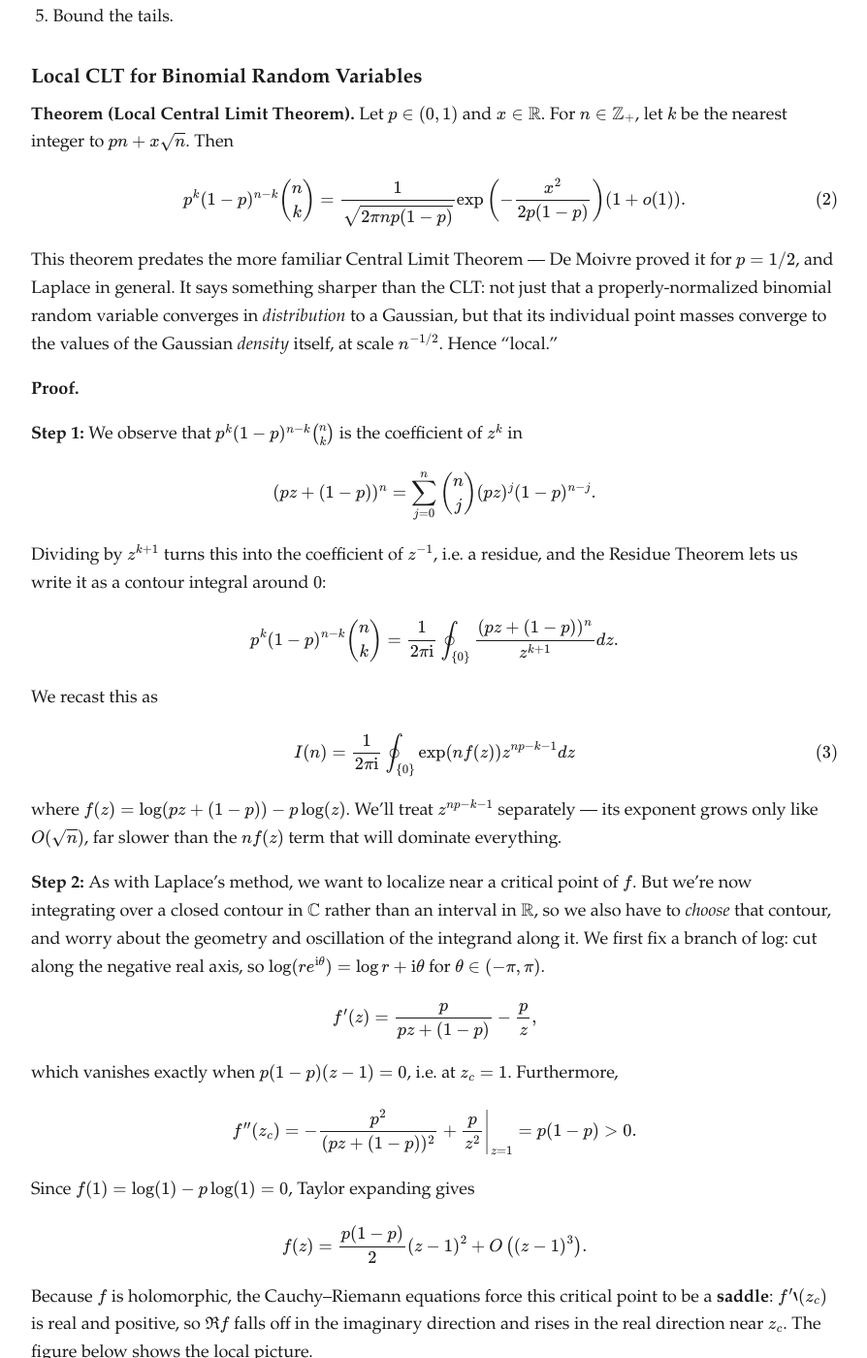
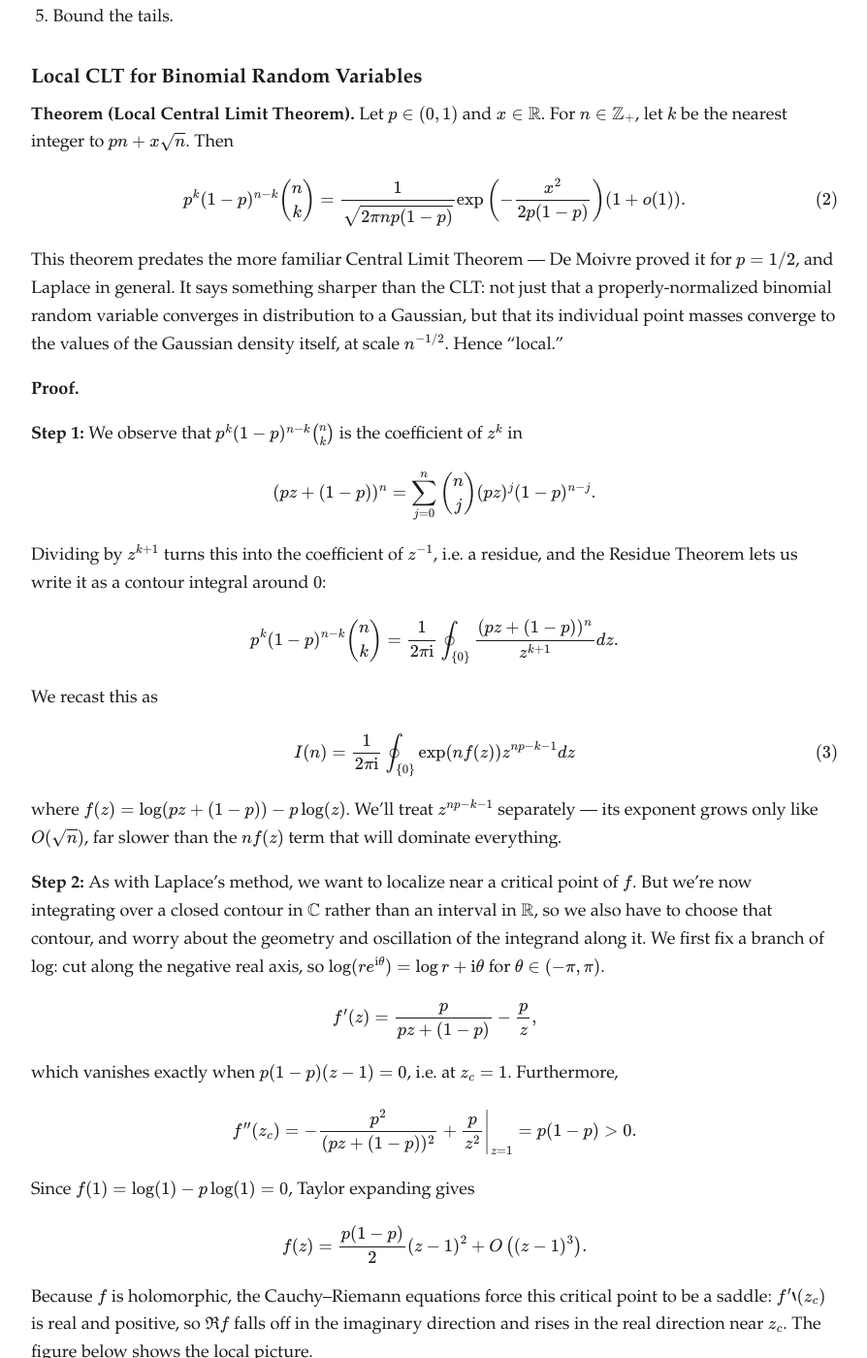
Before and after one commit to oakleafwarrior/oakleafwarrior.github.io, a Jekyll site: the page built from _posts/2026-08-06-steepest-descent-ii-local-clt.md, in a window 1280 px wide and 1400 px high, scrolled down 933 px. Shown: the whole window at 97% size, without its empty margins (192-1086 px from the left). Built offline with Jekyll 4.4.1, drawn with Linux system fonts in a browser that asks for light colours.

Commit message:
removing transcription errors

```diff
--- a/_posts/2026-08-06-steepest-descent-ii-local-clt.md
+++ b/_posts/2026-08-06-steepest-descent-ii-local-clt.md
@@ -41,7 +41,7 @@ $$
 \end{equation}
 $$
 
-This theorem predates the more familiar Central Limit Theorem — De Moivre proved it for $p=1/2$, and Laplace in general. It says something sharper than the CLT: not just that a properly-normalized binomial random variable converges in *distribution* to a Gaussian, but that its individual point masses converge to the values of the Gaussian *density* itself, at scale $n^{-1/2}$. Hence "local."
+This theorem predates the more familiar Central Limit Theorem — De Moivre proved it for $p=1/2$, and Laplace in general. It says something sharper than the CLT: not just that a properly-normalized binomial random variable converges in distribution to a Gaussian, but that its individual point masses converge to the values of the Gaussian density itself, at scale $n^{-1/2}$. Hence "local."
 
 **Proof.**
 
@@ -70,7 +70,7 @@ $$
 where $f(z) = \log(pz + (1 - p)) - p \log(z)$. We'll treat $z^{np-k-1}$ separately — its exponent grows only like $O(\sqrt{n})$, far slower than the $nf(z)$ term that will dominate everything.
 
 **Step 2:**
-As with Laplace's method, we want to localize near a critical point of $f$. But we're now integrating over a closed contour in $\CC$ rather than an interval in $\RR$, so we also have to *choose* that contour, and worry about the geometry and oscillation of the integrand along it. We first fix a branch of $\log$: cut along the negative real axis, so $\log(re^{\ii\theta}) = \log r + \ii\theta$ for $\theta \in (-\pi,\pi)$.
+As with Laplace's method, we want to localize near a critical point of $f$. But we're now integrating over a closed contour in $\CC$ rather than an interval in $\RR$, so we also have to choose that contour, and worry about the geometry and oscillation of the integrand along it. We first fix a branch of $\log$: cut along the negative real axis, so $\log(re^{\ii\theta}) = \log r + \ii\theta$ for $\theta \in (-\pi,\pi)$.
 
 $$
 f'(z) = \frac{p}{pz + (1 - p)} - \frac{p}{z},
@@ -88,7 +88,7 @@ $$
 f(z) = \frac{p(1 - p)}{2} (z-1)^2 + O\lp (z-1)^3 \rp.
 $$
 
-Because $f$ is holomorphic, the Cauchy–Riemann equations force this critical point to be a **saddle**: $f''(z_c)$ is real and positive, so $\Re f$ falls off in the imaginary direction and rises in the real direction near $z_c$. The figure below shows the local picture.
+Because $f$ is holomorphic, the Cauchy–Riemann equations force this critical point to be a saddle: $f''(z_c)$ is real and positive, so $\Re f$ falls off in the imaginary direction and rises in the real direction near $z_c$. The figure below shows the local picture.
 
 {% include figure.html
    src="/assets/img/posts/steepest-descent/fig04-clt-saddle.png"
```
